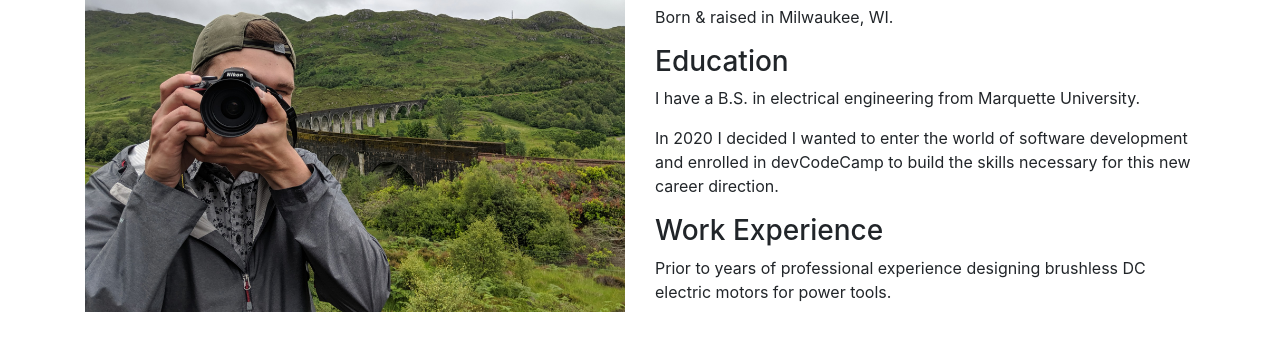
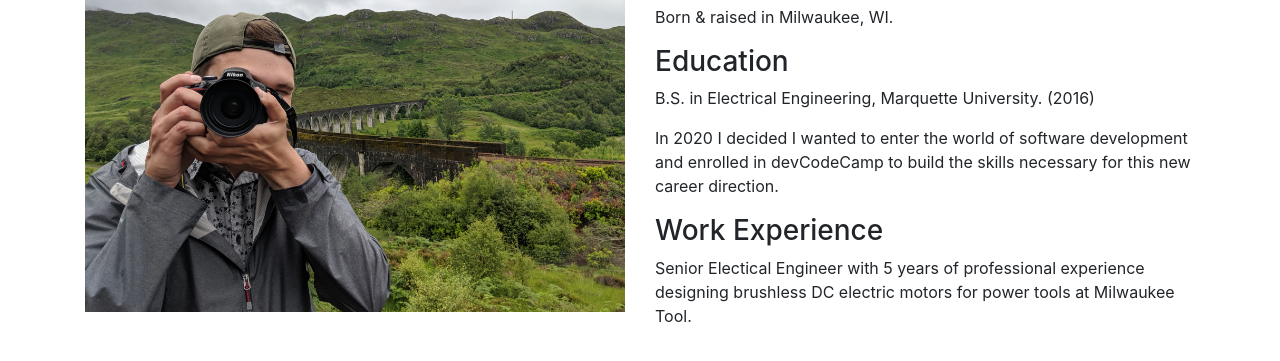
Before and after one commit to larutow/larutow.github.io, a plain HTML site: page index.html in a window 1280 px wide. Shown: the part 149-510 px from the top of the page. Drawn offline with nearby package versions, Linux system fonts and the light colour scheme.

Commit message:
updated about section

```diff
--- a/index.html
+++ b/index.html
@@ -57,14 +57,14 @@
                     </p>
                 <h3>Education</h3>
                     <p>
-                        I have a B.S. in electrical engineering from Marquette University.
+                        B.S. in Electrical Engineering, Marquette University. (2016)
                     </p>
                     <p>
                         In 2020 I decided I wanted to enter the world of software development and enrolled in devCodeCamp to build the skills necessary for this new career direction.
                     </p>
                 <h3>Work Experience</h3>
                     <p>
-                        Prior to years of professional experience designing brushless DC electric motors for power tools.
+                        Senior Electical Engineer with 5 years of professional experience designing brushless DC electric motors for power tools at Milwaukee Tool.
                     </p>
 
             </div>
```
